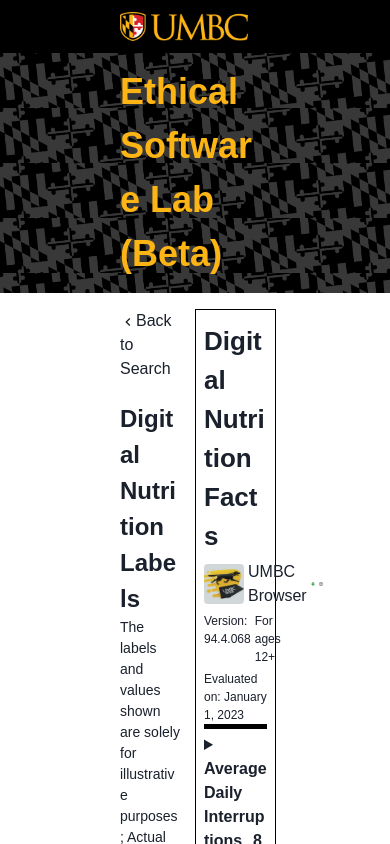
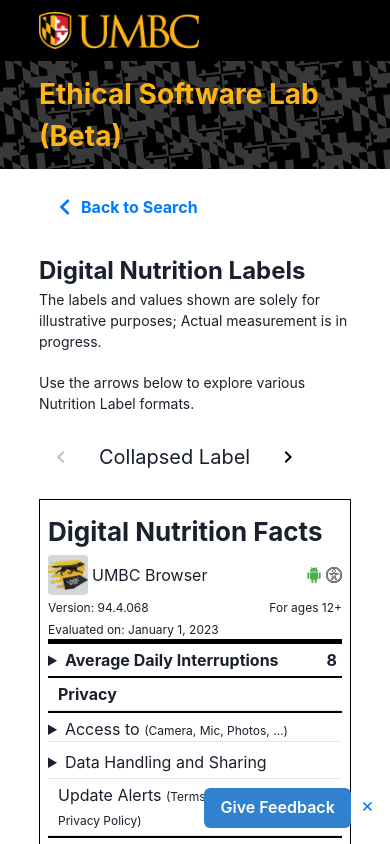
Before and after one commit to abey-umbc/esl-reference, a React (Vite) app: page /app/1 in a window 390 px wide. Shown: the top 844 px of the page. Built offline with nearby package versions, Linux system fonts and the light colour scheme.

Commit message:
Add responsiveness improvements and feedback feature

```diff
--- a/src/App.css
+++ b/src/App.css
@@ -1,9 +1,3 @@
-main {
-  height: 100vh;
-  width: 100vw;
-  font-family: "Arial";
-}
-
 .bg-black {
   width: 100%;
   height: 10%;
@@ -11,7 +5,7 @@
 }
 
 .bg-gray {
-  background-color: #EDF2F7;
+  background-color: #edf2f7;
 }
 
 .hover-underline:hover {
@@ -23,5 +17,5 @@
 }
 
 .color-yellow {
-  color: #FDB515;
+  color: #fdb515;
 }
--- /dev/null
+++ b/src/Components/Feedback/Feedback.css
@@ -0,0 +1,15 @@
+.feedback-container {
+  position: fixed;
+  bottom: 1rem;
+  right: 1rem;
+  z-index: 9999;
+}
+
+.close-button {
+  background-color: transparent;
+  color: #017bfe;
+  border: none;
+  font-size: 1.25rem;
+  cursor: pointer;
+  margin-left: 0.625rem;
+}
--- /dev/null
+++ b/src/Components/Feedback/Feedback.jsx
@@ -0,0 +1,34 @@
+import React, { useState } from "react";
+import "./Feedback.css";
+import { Button } from "@chakra-ui/react";
+
+const Feedback = () => {
+  const [isClosed, setIsClosed] = useState(false);
+
+  const toggleCloseButton = () => {
+    setIsClosed(!isClosed);
+  };
+
+  if (isClosed) {
+    return null;
+  }
+
+  return (
+    <div className="feedback-container">
+      <Button
+        as="a"
+        href="https://umbc.co1.qualtrics.com/jfe/form/SV_4JHzWf3InGequGO"
+        target="_blank"
+        colorScheme="blue"
+        className="feedback-button"
+      >
+        Give Feedback
+      </Button>
+      <button className="close-button" onClick={toggleCloseButton}>
+        ×
+      </button>
+    </div>
+  );
+};
+
+export default Feedback;
--- a/src/Components/Header/Header.css
+++ b/src/Components/Header/Header.css
@@ -1,23 +1,61 @@
 .logo {
-  width: 128px;
+  width: 10rem;
 }
-.page-header{
+
+.page-header {
   background-image: url(../../../public/assets/images/maryland-flag-header-1280x180-black.jpg);
   background-size: contain;
+  background-position: center;
   font-weight: bold;
-  font-size: 36px;
+  font-size: 2.5rem;
+  padding: 1.5rem;
 }
+
 .h-navlist {
-  background-color: #FDB515;
-  border-radius: 6px;
+  background-color: #fdb515;
+  border-radius: 0.375rem;
   display: flex;
   justify-content: space-between;
   align-items: center;
   list-style: none;
   font-weight: bold;
-  height: 60px;
-  padding: 0 20%;
+  height: 4rem;
+  padding: 0 1.5rem;
 }
-/* nav{
-  padding: 0 120px 0;
-} */
+
+@media screen and (max-width: 768px) {
+  .logo {
+    width: 10rem;
+  }
+  .page-header {
+    font-size: 2rem;
+    padding: 1rem;
+  }
+  .h-navlist {
+    height: auto;
+    flex-direction: column;
+    padding: 1rem;
+  }
+  .h-navlist li {
+    margin-bottom: 1rem;
+  }
+}
+
+@media screen and (max-width: 576px) {
+  .logo {
+    width: 10rem;
+  }
+
+  .page-header {
+    font-size: 1.75rem;
+    padding: 1rem;
+  }
+  .h-navlist {
+    padding: 1rem;
+    max-width: 90%;
+    margin: 0 auto;
+  }
+  .h-navlist li {
+    margin-bottom: 1rem;
+  }
+}
--- a/src/Components/Header/Header.jsx
+++ b/src/Components/Header/Header.jsx
@@ -1,10 +1,9 @@
 import "./Header.css";
 import { Link } from "react-router-dom";
 import logo from "../../../public/assets/images/UMBC-primary-logo.png";
-
 const Header = () => {
   return (
-    <header>
+    <div className="header-container">
       <div className="box bg-black">
         <Link to="/">
           <img src={logo} alt="logo" className="logo" />
@@ -31,8 +30,7 @@
           </li>
         </ul>
       </nav> */}
-    </header>
+    </div>
   );
 };
-
 export default Header;
--- a/src/Components/Label/Label.css
+++ b/src/Components/Label/Label.css
@@ -76,8 +76,49 @@
   margin-right: 4px;
 }
 
-.notclickable{
+.notclickable {
   pointer-events: none;
   list-style: none;
   padding-left: 6px;
 }
+
+@media screen and (max-width: 1298px) {
+  .label {
+    width: 45%;
+    margin: auto;
+  }
+}
+
+@media screen and (max-width: 1003px) {
+  .label {
+    width: 54%;
+    margin: auto;
+  }
+}
+
+@media screen and (max-width: 840px) {
+  .label {
+    width: 65%;
+    margin: auto;
+  }
+}
+
+@media screen and (max-width: 701px) {
+  .label {
+    width: 70%;
+    margin: auto;
+  }
+}
+
+@media screen and (max-width: 651px) {
+  .label {
+    width: 80%;
+    margin: auto;
+  }
+}
+
+@media screen and (max-width: 576px) {
+  .content-display .label {
+    width: 100%;
+  }
+}
--- a/src/Pages/AppRoutes.jsx
+++ b/src/Pages/AppRoutes.jsx
@@ -2,15 +2,19 @@
 import { BrowserRouter as Router, Routes, Route } from "react-router-dom";
 import Home from "./Home/Home";
 import Insights from "./Insights/Insights";
+import Feedback from "../Components/Feedback/Feedback";
 
 const AppRoutes = () => {
   return (
+    <>
       <Router>
         <Routes>
           <Route path="/" element={<Home />} />
           <Route path="/app/:id" element={<Insights />} />
         </Routes>
       </Router>
+      <Feedback />
+    </>
   );
 };
 
--- a/src/Pages/Home/Home.css
+++ b/src/Pages/Home/Home.css
@@ -1,53 +1,117 @@
 .box {
-  padding: 12px 120px;
+  padding: 12px 10%;
+}
+
+.search-box {
+  padding: 12px 25%;
 }
 
 .title {
   text-align: center;
   font-weight: bold;
-  margin-bottom: 40px;
+  margin-bottom: 2.5rem;
 }
 
 .title h1 {
-  font-size: 36px;
-  margin-bottom: 8px;
+  font-size: 2.25rem;
+  margin-bottom: 0.5rem;
 }
 
 small {
-  font-size: 16px !important;
+  font-size: 1rem !important;
   font-weight: 400;
 }
 
 header {
-  margin-bottom: 4px;
+  margin-bottom: 0.25rem;
 }
 
 .flex {
   display: flex;
   flex-direction: row;
-  gap: 8px;
+  gap: 0.5rem;
 }
 
-.jc-center{
+.jc-center {
   justify-content: center;
 }
 
 .icon {
-  width: 24px;
-  height: 24px;
-
+  width: 1.5rem;
+  height: 1.5rem;
 }
 
 .flex-column {
   display: flex;
   flex-direction: column;
-  gap: 8px;
+  gap: 0.5rem;
+}
+
+.chakra-card__body {
+  border: 1px solid #dcdcdc;
+  box-shadow: 0 1px 6px rgba(32, 33, 36, 0.28);
+  border-radius: 5px;
+}
+
+.flex-column:focus {
+  border-color: #4a90e2;
 }
 
 .input-container {
-  width: 25%;
+  width: 1.5625rem;
 }
 
 .app-list {
-  margin-top: 4px;
+  margin-top: 0.25rem;
 }
+
+.app-list-item {
+  text-decoration: none !important;
+}
+
+.app-list-item:hover .app-item-text {
+  transform: scale(1);
+  font-weight: bold;
+}
+
+.app-list-item:hover {
+  background-color: white;
+  border-radius: 0.3125rem;
+  padding: 0.3125rem;
+  border: 1px solid #4a90e2;
+}
+
+.chakra-input:focus {
+  border-color: #4a90e2;
+  box-shadow: 0 2px 6px rgba(32, 33, 36, 0.28);
+}
+
+.app-list-item img {
+  border-radius: 2px;
+}
+@media screen and (max-width: 1064px) {
+  .search-box {
+    padding: 12px 20%;
+  }
+}
+
+@media screen and (max-width: 875px) {
+  .search-box {
+    padding: 12px 15%;
+  }
+}
+
+@media screen and (max-width: 768px) {
+  .search-box {
+    padding: 0;
+  }
+}
+
+@media screen and (max-width: 576px) {
+  .search-box {
+    padding: 0;
+  }
+  .chakra-input::-webkit-input-placeholder {
+    font-size: 0.58rem;
+  }
+}
--- a/src/Pages/Home/Home.jsx
+++ b/src/Pages/Home/Home.jsx
@@ -46,19 +46,15 @@
   }, [searchTerm.length]);
 
   return (
-    <main>
+    <>
       <Header />
-      <section className="box" style={{ marginTop: "40px" }}>
+      <div className="box" style={{ marginTop: "40px" }}>
         <div className="flex-column">
           <div className="title">
             <h1>Ethical Software: Your rights, our mission.</h1>
             <small>Empowering users with ethical software choices.</small>
           </div>
-          <div
-            className="box"
-            style={{ padding: "0 20%" }}
-            pointerEvents="none"
-          >
+          <div className="search-box" pointerEvents="none">
             <InputGroup>
               <InputLeftElement pointerEvents="none">
                 <SearchIcon />
@@ -82,7 +78,7 @@
                         <Link
                           to={option.path}
                           key={index}
-                          className="hover-fade"
+                          className="hover-fade app-list-item"
                         >
                           <div className="flex">
                             <img
@@ -90,7 +86,7 @@
                               className="icon"
                               alt={option.name}
                             />
-                            <Text>{option.name}</Text>
+                            <Text className="app-item-text">{option.name}</Text>
                           </div>
                         </Link>
                       );
@@ -105,8 +101,8 @@
             )}
           </div>
         </div>
-      </section>
-    </main>
+      </div>
+    </>
   );
 };
 
--- a/src/Pages/Insights/Insights.css
+++ b/src/Pages/Insights/Insights.css
@@ -11,7 +11,6 @@
   gap: 20px;
   /* align-items: center; */
   /* justify-content: center; */
-
 }
 
 .content-display {
@@ -22,4 +21,68 @@
   /* justify-content: center; */
 }
 
-/* Add styles for buttons, transitions, etc. */
+.nav-button {
+  color: black;
+  border: none;
+  border-radius: 50%;
+  padding: 10px;
+  cursor: pointer;
+  transition: background-color 0.3s ease;
+}
+
+.nav-button:hover {
+  color: #007afe;
+  background-color: #e6e6e6;
+}
+
+.nav-button:disabled {
+  opacity: 0.5;
+}
+
+.back-button {
+  color: #007afe;
+  border: none;
+  border-radius: 50%;
+  padding: 10px;
+  cursor: pointer;
+  transition: background-color 0.3s ease;
+  display: flex;
+  align-items: center;
+}
+
+.chakra-breadcrumb__link {
+  text-decoration: none !important;
+}
+
+@media screen and (max-width: 1298px) {
+  .insights-container {
+    flex-direction: column;
+    gap: 20px;
+  }
+
+  .type-selector {
+    width: 100%;
+  }
+}
+
+@media screen and (max-width: 768px) {
+  .insights-container {
+    flex-direction: column;
+    gap: 20px;
+  }
+
+  .type-selector {
+    width: 100%;
+  }
+}
+
+@media screen and (max-width: 576px) {
+  .insights-container {
+    flex-direction: column;
+    gap: 20px;
+  }
+
+  .type-selector {
+    width: 100%;
+  }
+}
--- a/src/Pages/Insights/Insights.jsx
+++ b/src/Pages/Insights/Insights.jsx
@@ -111,9 +111,9 @@
           <Breadcrumb spacing="8px">
             <BreadcrumbItem>
               <BreadcrumbLink>
-                <Link to="/">
-                  <ChevronLeftIcon />
-                  Back to Search
+                <Link to="/" className="back-button">
+                  <ChevronLeftIcon boxSize={8} />
+                  <b>Back to Search</b>
                 </Link>
               </BreadcrumbLink>
             </BreadcrumbItem>
@@ -130,19 +130,35 @@
               Use the arrows below to explore various Nutrition Label formats.
             </Text>
           </div>
-          <div style={{ display: "flex", flexDirection: "row", gap: "8px" }}>
-            <button onClick={goToPrevType} disabled={currentTypeIndex === 0}>
-              <ChevronLeftIcon color={currentTypeIndex === 0 && "gray.200"} />
+          <div
+            style={{
+              display: "flex",
+              flexDirection: "row",
+              alignItems: "center",
+              gap: "16px",
+            }}
+          >
+            <button
+              onClick={goToPrevType}
+              disabled={currentTypeIndex === 0}
+              className="nav-button"
+            >
+              <ChevronLeftIcon
+                color={currentTypeIndex === 0 && "gray.500"}
+                boxSize={6}
+              />
             </button>
-            <Text fontSize="20px" textTransform="capitalize">
+            <Text fontSize="20px" textTransform="capitalize" textAlign="center">
               {types[currentTypeIndex] + " Label"}
             </Text>
             <button
               onClick={goToNextType}
               disabled={currentTypeIndex === types.length - 1}
+              className="nav-button"
             >
               <ChevronRightIcon
-                color={currentTypeIndex === types.length - 1 && "gray.200"}
+                color={currentTypeIndex === types.length - 1 && "gray.500"}
+                boxSize={6}
               />
             </button>
           </div>
--- a/src/index.html
+++ b/src/index.html
@@ -7,6 +7,7 @@
       href="/assets/favicon_io/favicon.ico"
       type="image/x-icon"
     />
+    <meta name="viewport" content="width=device-width, initial-scale=1.0" />
   </head>
   <body>
     <div id="root"></div>
```
Lines whose indentation alone changed are shown as unchanged.
